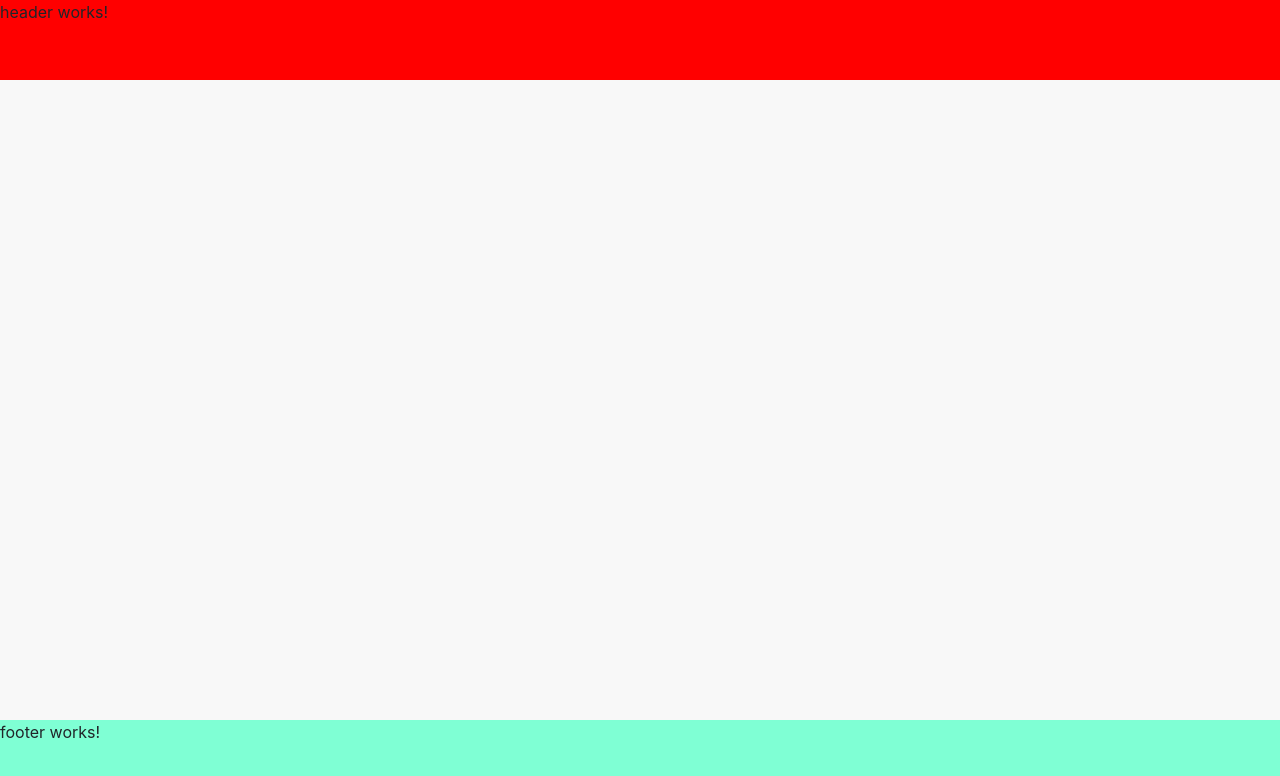
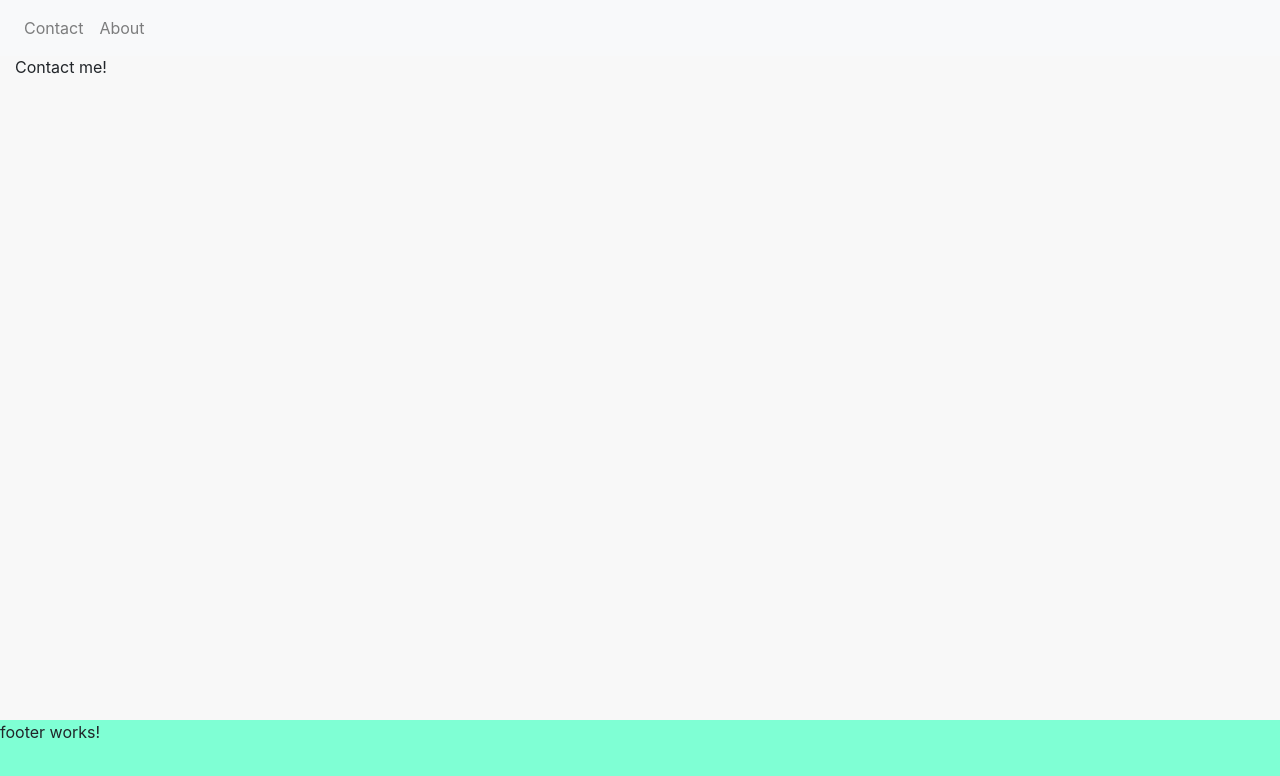
Before and after one commit to VladRG/Angular4-Course, an Angular app in the folder frontend/: page / in a window 1280 px wide. Shown: the top 776 px of the page. Built offline with nearby package versions, Linux system fonts and the light colour scheme.

Commit message:
Router Links

```diff
--- /dev/null
+++ b/frontend/src/app/about/about.component.html
@@ -0,0 +1,3 @@
+<div>
+  Hello From about!
+</div>
--- /dev/null
+++ b/frontend/src/app/about/about.component.ts
@@ -0,0 +1,15 @@
+import { Component, OnInit } from '@angular/core';
+
+@Component({
+  selector: 'app-about',
+  templateUrl: './about.component.html',
+  styleUrls: ['./about.component.css']
+})
+export class AboutComponent implements OnInit {
+
+  constructor() { }
+
+  ngOnInit() {
+  }
+
+}
--- /dev/null
+++ b/frontend/src/app/contact/contact.component.html
@@ -0,0 +1,3 @@
+<div>
+  Contact me!
+</div>
--- /dev/null
+++ b/frontend/src/app/contact/contact.component.ts
@@ -0,0 +1,15 @@
+import { Component, OnInit } from '@angular/core';
+
+@Component({
+  selector: 'app-contact',
+  templateUrl: './contact.component.html',
+  styleUrls: ['./contact.component.css']
+})
+export class ContactComponent implements OnInit {
+
+  constructor() { }
+
+  ngOnInit() {
+  }
+
+}
--- a/frontend/src/app/layout/header/header.component.css
+++ b/frontend/src/app/layout/header/header.component.css
@@ -1,4 +1,8 @@
 :host {
-  background: red;
-  height: 80px;
+  height: 55px;
+  border-bottom: 1px solid black;
 }
+
+.color-red {
+  background-color: red !important;
+}
--- a/frontend/src/app/layout/header/header.component.html
+++ b/frontend/src/app/layout/header/header.component.html
@@ -1,3 +1,26 @@
-<p>
-  header works!
-</p>
+<nav class="navbar navbar-expand-lg navbar-light bg-light">
+  <button class="navbar-toggler" type="button" data-toggle="collapse" data-target="#navbarSupportedContent" aria-controls="navbarSupportedContent"
+    aria-expanded="false" aria-label="Toggle navigation">
+    <span class="navbar-toggler-icon"></span>
+  </button>
+
+  <div class="collapse navbar-collapse" id="navbarSupportedContent">
+    <ul class="navbar-nav mr-auto">
+      <li class="nav-item" *ngFor="let link of links">
+        <a class="nav-link" [routerLinkActiveOptions]="link.options" [routerLink]="link.path" [routerLinkActive]="link.activeClass">
+          {{link.label}}
+        </a>
+      </li>
+      <!-- <li class="nav-item">
+        <a class="nav-link" [routerLinkActiveOptions]="{exact: true}" [routerLink]="['contact']" routerLinkActive='color-red'>Contact</a>
+      </li>
+      <li class="nav-item">
+        <a class="nav-link" [routerLinkActiveOptions]="{exact: true}" [routerLink]="['about']" routerLinkActive='color-red'>About</a>
+      </li>
+
+      <li class="nav-item">
+        <a class="nav-link" [routerLinkActiveOptions]="{exact: true}" [routerLink]="['about', 'orice']" routerLinkActive='color-red'>About #2</a>
+      </li> -->
+    </ul>
+  </div>
+</nav>
--- a/frontend/src/app/layout/header/header.component.ts
+++ b/frontend/src/app/layout/header/header.component.ts
@@ -1,4 +1,5 @@
 import { Component, OnInit } from '@angular/core';
+import { appLinks } from './links';
 
 @Component({
   selector: 'app-header',
@@ -7,7 +8,12 @@ import { Component, OnInit } from '@angular/core';
 })
 export class AppHeaderComponent implements OnInit {
 
-  constructor() { }
+  links = [];
+  constructor() {
+    this.links = appLinks;
+  }
+
+
 
   ngOnInit() {
   }
--- /dev/null
+++ b/frontend/src/app/layout/header/links.ts
@@ -0,0 +1,18 @@
+export const appLinks: Array<any> = [
+  {
+    label: 'Contact',
+    path: ['contact'],
+    activeClass: 'color-red',
+    options: {
+      exact: true
+    }
+  },
+  {
+    label: 'About',
+    path: ['about'],
+    activeClass: 'color-red',
+    options: {
+      exact: true
+    }
+  }
+];
--- a/frontend/src/app/layout/layout.component.html
+++ b/frontend/src/app/layout/layout.component.html
@@ -4,7 +4,7 @@
 </app-header>
 <!-- content -->
 <div class="container-fluid app-content">
-
+  <router-outlet></router-outlet>
 </div>
 
 <app-footer>
```
Also changed, not shown: frontend/src/app/app.module.ts (+25 -3 lines), frontend/src/app/about/about.component.css (added), frontend/src/app/contact/contact.component.css (added), 1 other file (tests, documents, lock files or other folders).
